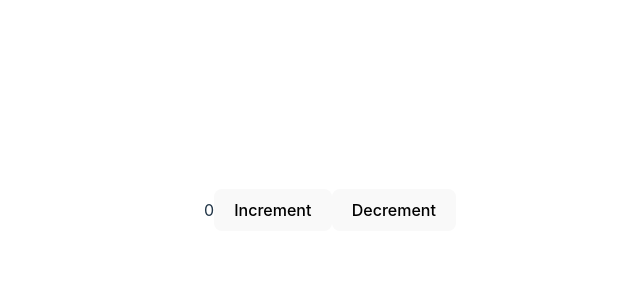
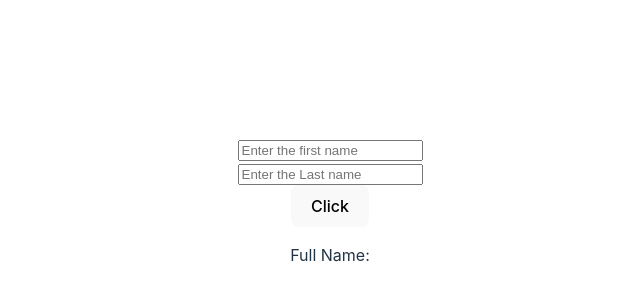
Before and after one commit to Thisura2001/react-intro, a React (Vite) app: page / in a window 1280 px wide. Shown: the part 190-490 px from the top of the page, without its empty margins (310-950 px from the left). Built offline with nearby package versions, Linux system fonts and the light colour scheme.

Commit message:
reducer print the first name and last name as full name

```diff
--- a/src/App.tsx
+++ b/src/App.tsx
@@ -1,16 +1,42 @@
-import './App.css'
-import {useReducer} from "react";
+import './App.css';
+import { useReducer } from 'react';
 import CountReducer, {initialState} from "./Redusers/CountReducer.ts";
 
 function App() {
-    const [count, dispatch] = useReducer(CountReducer,initialState)
+    const [state, dispatch] = useReducer(CountReducer, initialState);
+
+    let firstNameInput = '';
+    let lastNameInput = '';
+
     return (
         <>
-            {count}
-            <button onClick={()=>dispatch({type:'ADD_COUNT',payload:1})}>Increment</button>
-            <button onClick={()=>dispatch({type:'REMOVE_COUNT',payload:1})}>Decrement</button>
+            <input
+                type="text"
+                placeholder="Enter the first name"
+                onChange={(e) => (firstNameInput = e.target.value)}
+            />
+            <br />
+            <input
+                type="text"
+                placeholder="Enter the Last name"
+                onChange={(e) => (lastNameInput = e.target.value)}
+            />
+            <br />
+            <button
+                onClick={() => {
+                    dispatch({
+                        type: 'SET_NAMES',
+                        payload: { firstName: firstNameInput, lastName: lastNameInput },
+                    });
+                }}
+            >
+                Click
+            </button>
+            <p>
+                Full Name: {state.firstName} {state.lastName}
+            </p>
         </>
-    )
+    );
 }
 
-export default App
+export default App;
--- a/src/Redusers/CountReducer.ts
+++ b/src/Redusers/CountReducer.ts
@@ -1,11 +1,19 @@
-export const initialState = 0;
-export default function CountReducer(state = initialState, action:{type:string, payload:number}) {
-    switch(action.type) {
-        case 'ADD_COUNT':
-            return state + action.payload;
-        case 'REMOVE_COUNT':
-            return state - action.payload;
+export const initialState = {
+    firstName: '',
+    lastName: '',
+};
+
+const CountReducer = (state, action) => {
+    switch (action.type) {
+        case 'SET_NAMES':
+            return {
+                ...state,
+                firstName: action.payload.firstName,
+                lastName: action.payload.lastName,
+            };
         default:
             return state;
     }
-}
+};
+
+export default CountReducer;
```
